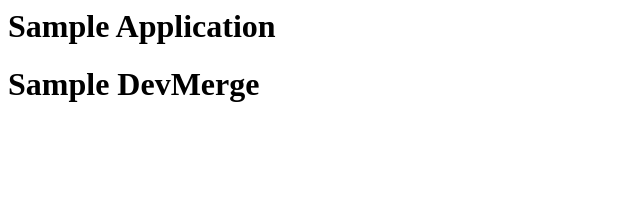
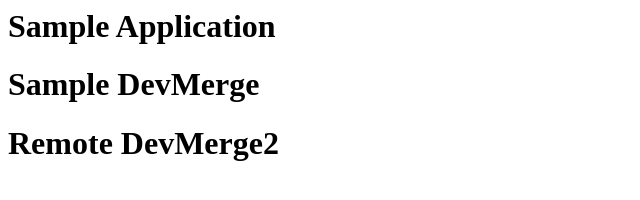
Before and after one commit to hbavisetti/cart, a plain HTML site: page code/index.html in a window 1280 px wide. Shown: the whole page, without its empty margins (0-640 px from the left). Drawn offline with Linux system fonts and the light colour scheme.

Commit message:
Update index.html

```diff
--- a/code/index.html
+++ b/code/index.html
@@ -1,2 +1,3 @@
 <h1> Sample Application </h1>
 <h1> Sample DevMerge </h1>
+<h1> Remote DevMerge2 </h1>
```
